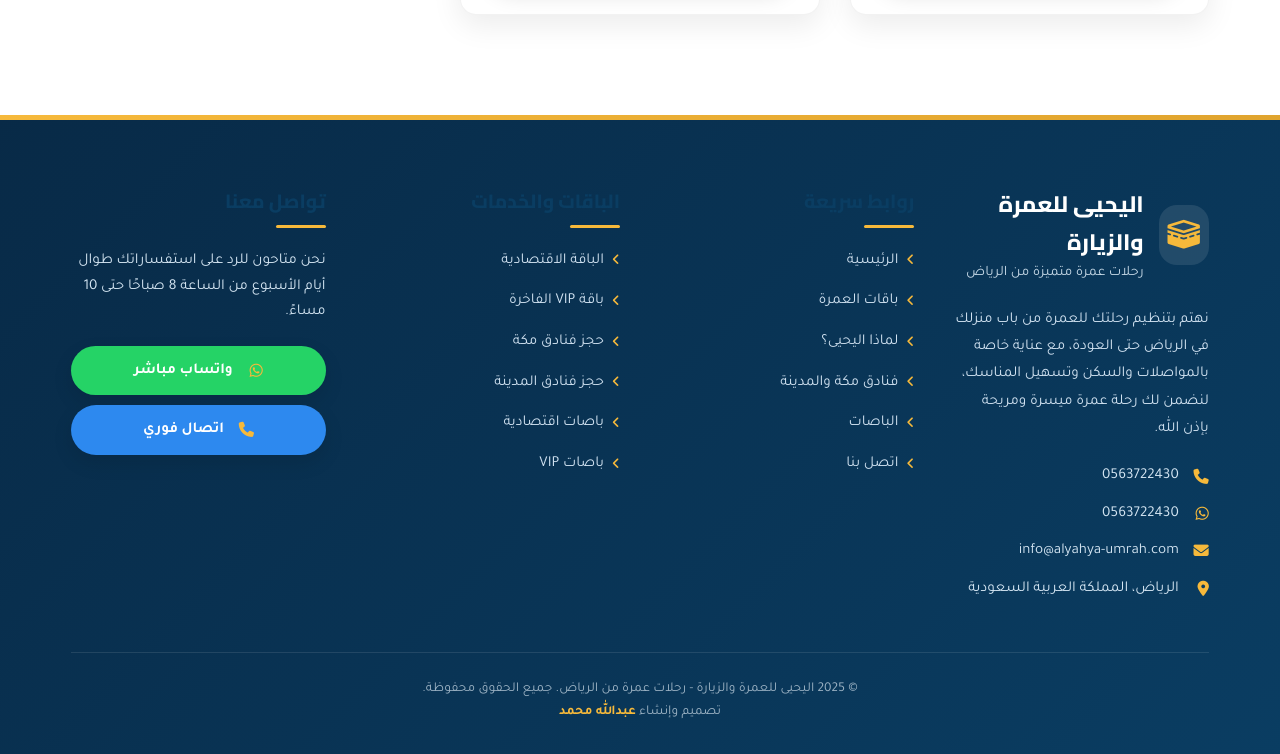
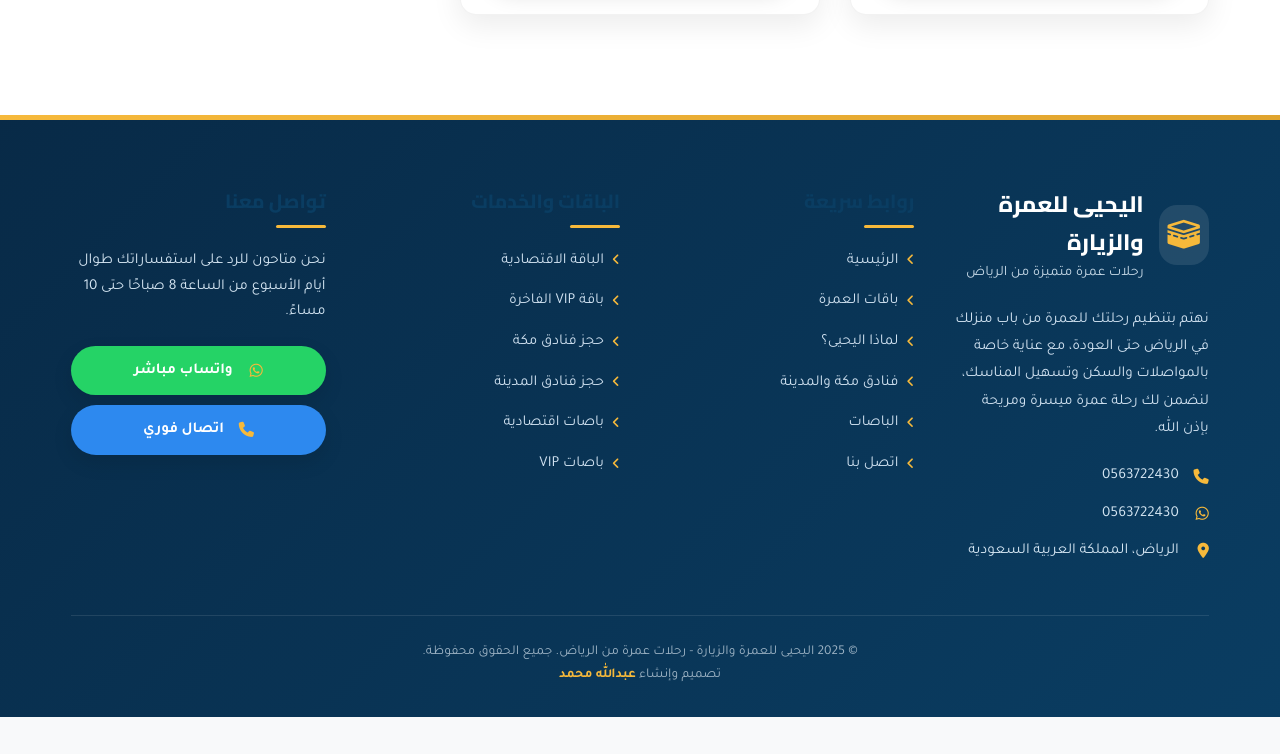
Before and after one commit to abdallh5905/Elyhia, a plain HTML site: page index.html in a window 1280 px wide. Shown: the part 5538-6292 px from the top of the page. After the commit the page ends 6255 px from the top, so only its background shows below. Drawn offline with Linux system fonts and the light colour scheme.

Commit message:
Update index.html

```diff
--- a/index.html
+++ b/index.html
@@ -2320,7 +2320,6 @@
                         <div class="footer-contact">
                             <p><i class="fas fa-phone"></i> 0563722430</p>
                             <p><i class="fab fa-whatsapp"></i> 0563722430</p>
-                            <p><i class="fas fa-envelope"></i> info@alyahya-umrah.com</p>
                             <p><i class="fas fa-map-marker-alt"></i> الرياض، المملكة العربية السعودية</p>
                         </div>
                     </div>
```
